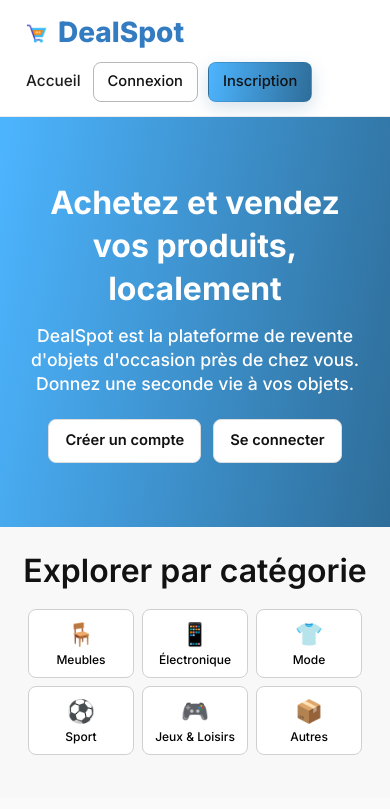
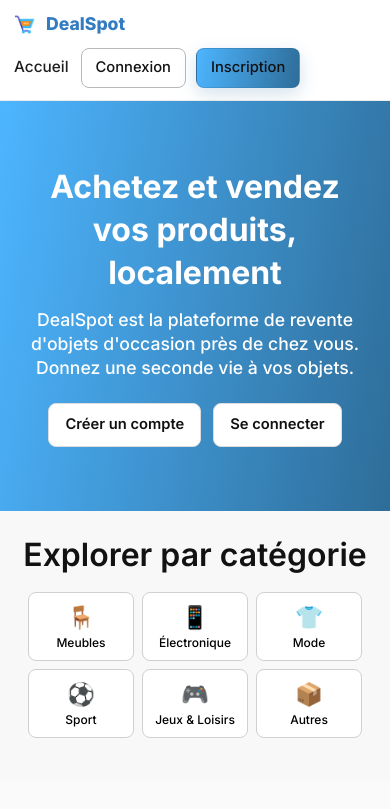
Before and after one commit to martinv96/dealspot, a React (Vite) app: page / in a window 390 px wide. Shown: the top 809 px of the page. Built offline with nearby package versions, Linux system fonts and the light colour scheme; no server answers.

Commit message:
css mobile

```diff
--- a/src/styles/components/navigation.css
+++ b/src/styles/components/navigation.css
@@ -64,7 +64,44 @@
 @media (max-width: 700px) {
   .topbar {
     flex-direction: column;
-    align-items: flex-start;
-    gap: 10px;
+    align-items: stretch;
+    gap: 12px;
+    padding: 12px 14px;
+  }
+
+  .brand {
+    font-size: 1.1rem;
+  }
+
+  .nav {
+    width: 100%;
+    flex-wrap: wrap;
+  }
+
+  .nav-private {
+    display: grid;
+    grid-template-columns: repeat(3, minmax(0, 1fr));
+    gap: 8px;
+    width: 100%;
+  }
+
+  .nav-private .nav-link {
+    margin-right: 0;
+    min-width: 0;
+    width: 100%;
+    white-space: normal;
+    line-height: 1.2;
+    padding: 8px 10px;
+    border: 1px solid #ececec;
+    border-radius: 10px;
+    justify-content: flex-start;
+  }
+
+  .nav-private .nav-link svg {
+    flex-shrink: 0;
+  }
+
+  .nav-private .nav-logout {
+    text-align: left;
   }
 }
```
